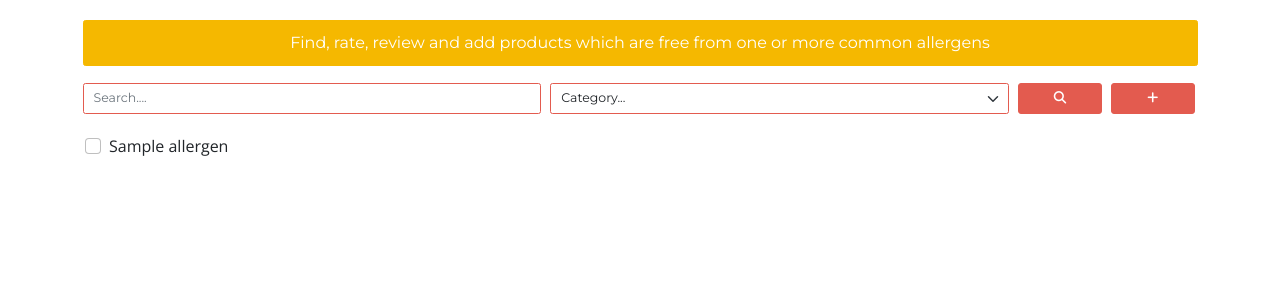
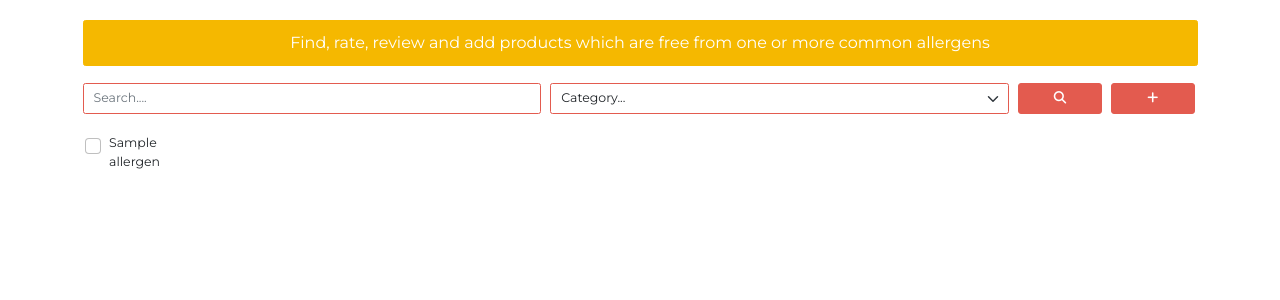
Before and after one commit to richardhenyash/freefrom, a Flask app: page / in a window 1280 px wide. Shown: the part 70-370 px from the top of the page. Run offline with Flask 2, Linux system fonts and the light colour scheme; a database or web service that is not in the repository returns one stand-in record (values such as "Sample title"); some libraries are stand-ins or nearby versions.

Commit message:
update allergen checkbox styling

```diff
--- a/static/css/style.css
+++ b/static/css/style.css
@@ -122,3 +122,9 @@ body {
     font-family: var(--titlefont);
     font-size: 1rem;
 }
+
+.form-check label {
+    font-family: var(--titlefont);
+    font-size: 1.25rem;
+    width: 5.5rem;
+}
```
